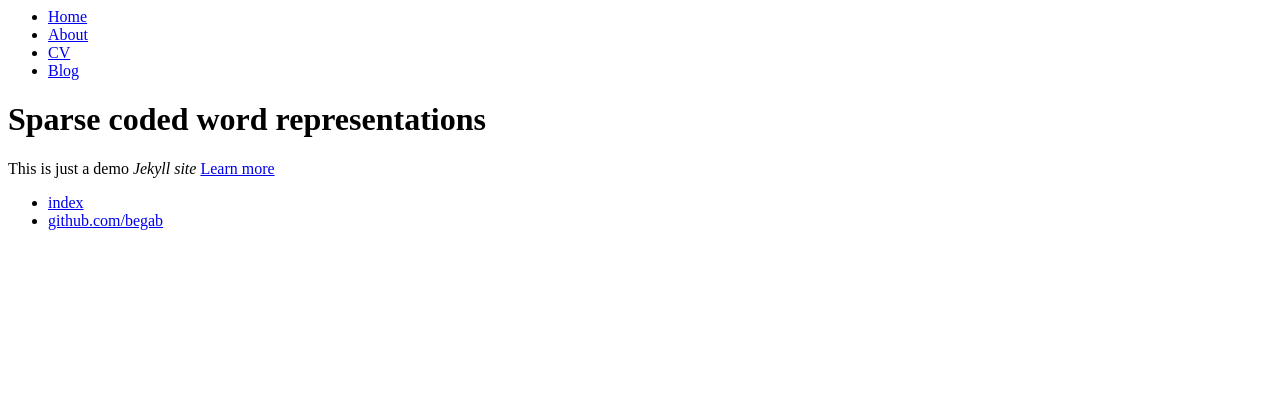
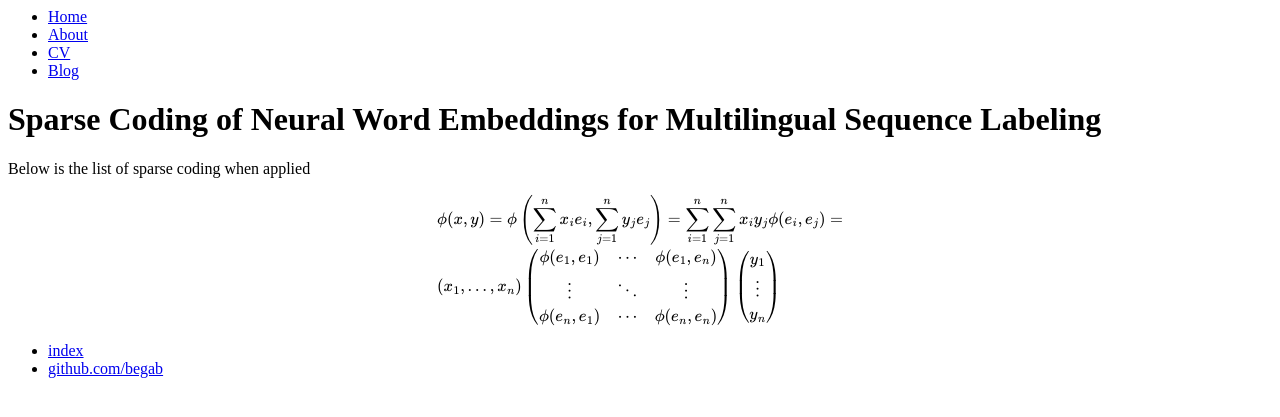
Before and after one commit to begab/begab.github.io, a Jekyll site: the page built from index.html, in a window 1280 px wide. Shown: the top 417 px of the page. Built offline with Jekyll 4.4.1, drawn with Linux system fonts in a browser that asks for light colours; formulas are drawn with MathJax 3.

Commit message:
adds mathjax support

```diff
--- a/_layouts/default.html
+++ b/_layouts/default.html
@@ -4,6 +4,7 @@
         <title>{{ page.title }}</title>
         <!-- link to main stylesheet -->
         <link rel="stylesheet" type="text/css" href="/sparse_embeds/css/main.css">
+        <script type="text/javascript" src="http://cdn.mathjax.org/mathjax/latest/MathJax.js?config=TeX-AMS-MML_HTMLorMML"></script>
     </head>
 
     <body>
--- a/index.html
+++ b/index.html
@@ -3,6 +3,22 @@ layout: default
 title: Sparse coded word representations
 ---
 <div class="blurb">
-    <h1>Sparse coded word representations</h1>
-    <p>This is just a demo <em>Jekyll site</em> <a href="/#">Learn more</a></p>
+    <h1>Sparse Coding of Neural Word Embeddings for Multilingual Sequence Labeling</h1>
+    <p>Below is the list of sparse coding when applied </p>
+    $$
+    \begin{align*}
+      & \phi(x,y) = \phi \left(\sum_{i=1}^n x_ie_i, \sum_{j=1}^n y_je_j \right)
+        = \sum_{i=1}^n \sum_{j=1}^n x_i y_j \phi(e_i, e_j) = \\
+      & (x_1, \ldots, x_n) \left( \begin{array}{ccc}
+        \phi(e_1, e_1) & \cdots & \phi(e_1, e_n) \\
+        \vdots & \ddots & \vdots \\
+        \phi(e_n, e_1) & \cdots & \phi(e_n, e_n)
+      \end{array} \right)
+      \left( \begin{array}{c}
+        y_1 \\
+        \vdots \\
+        y_n
+      \end{array} \right)
+    \end{align*}
+    $$
 </div><!-- /.blurb -->
```
